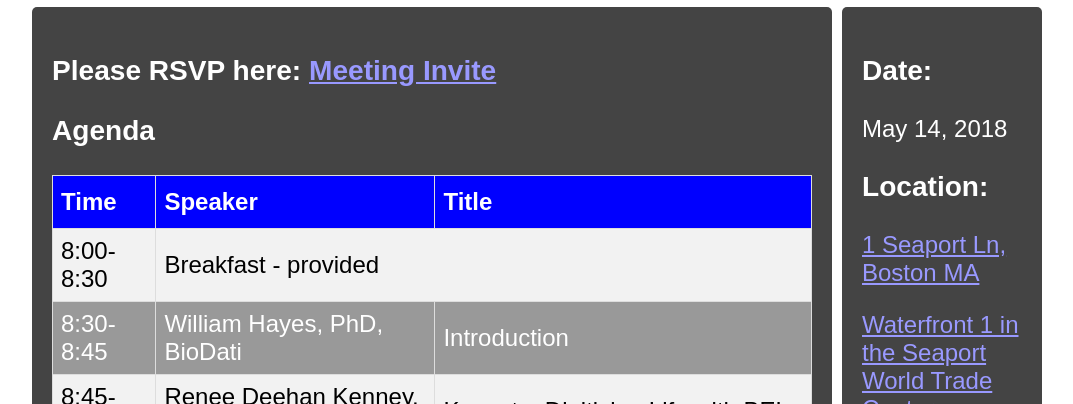
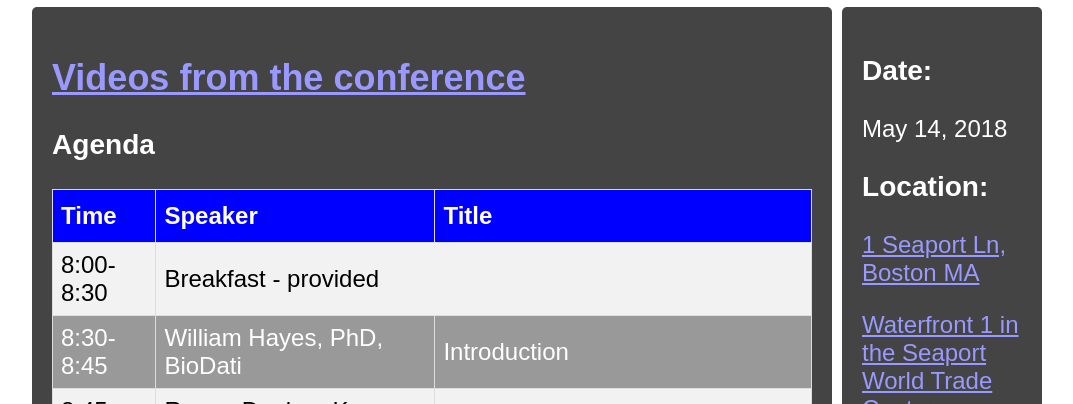
Before and after one commit to belbio/belbiogithubio, a plain HTML site: page conference/index.html in a window 1280 px wide. Shown: the part 696-1100 px from the top of the page, without its empty margins (103-1176 px from the left). Drawn offline with Linux system fonts and the light colour scheme.

Commit message:
Added videos link

```diff
--- a/conference/index.html
+++ b/conference/index.html
@@ -18,6 +18,7 @@
       <p>BEL (Biological Expression Language) is a language for representing scientific findings in the life sciences in a computable form. BEL is designed to represent scientific findings by capturing causal and correlative relationships in context, where context can include information about the biological and experimental system in which the relationships were observed, the supporting publications cited and the process of curation.</p>
 
       <p>More information on BEL can be found <a href="http://openbel.org">here</a> and <a href="http://bel.bio">here</a></p>
+
     </div>
     <div class="box sponsors">
       <h2>Sponsored by:</h2>
@@ -35,7 +36,7 @@
       <p><a href="https://www.seaportboston.com/meetings-events/event-venues/event-ballrooms/waterfront-ballroom.aspx">Waterfront 1 in the Seaport World Trade Center</a></p>
     </div>
     <div class="box main">
-      <h3>Please RSVP here: <a href="http://evite.me/2CVScuRaPF">Meeting Invite</a></h3>
+      <h2><a href="https://www.youtube.com/playlist?list=PLwXD2R4UjER0IfAQpqxOBkSe08gTPws41">Videos from the conference</a></h2>
       <h3>Agenda</h3>
       <table>
         <tr><th>Time</th><th>Speaker</th><th>Title</th></tr>
```
Also changed, not shown: conferences/2018/index.html (+1 -1 lines).
